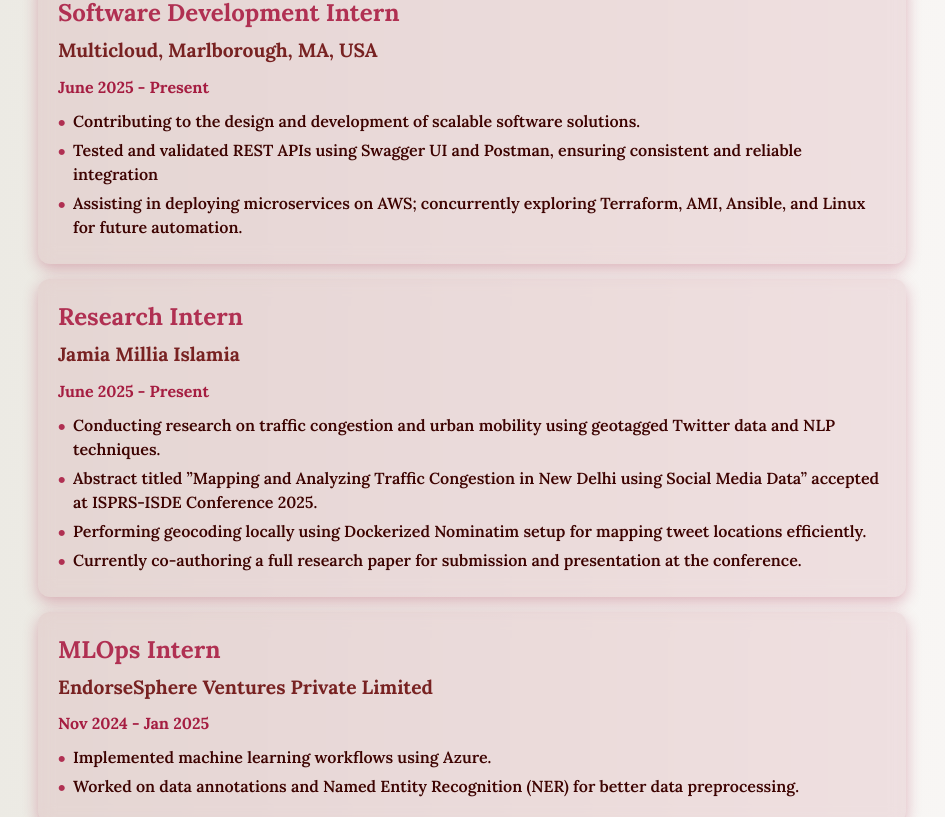
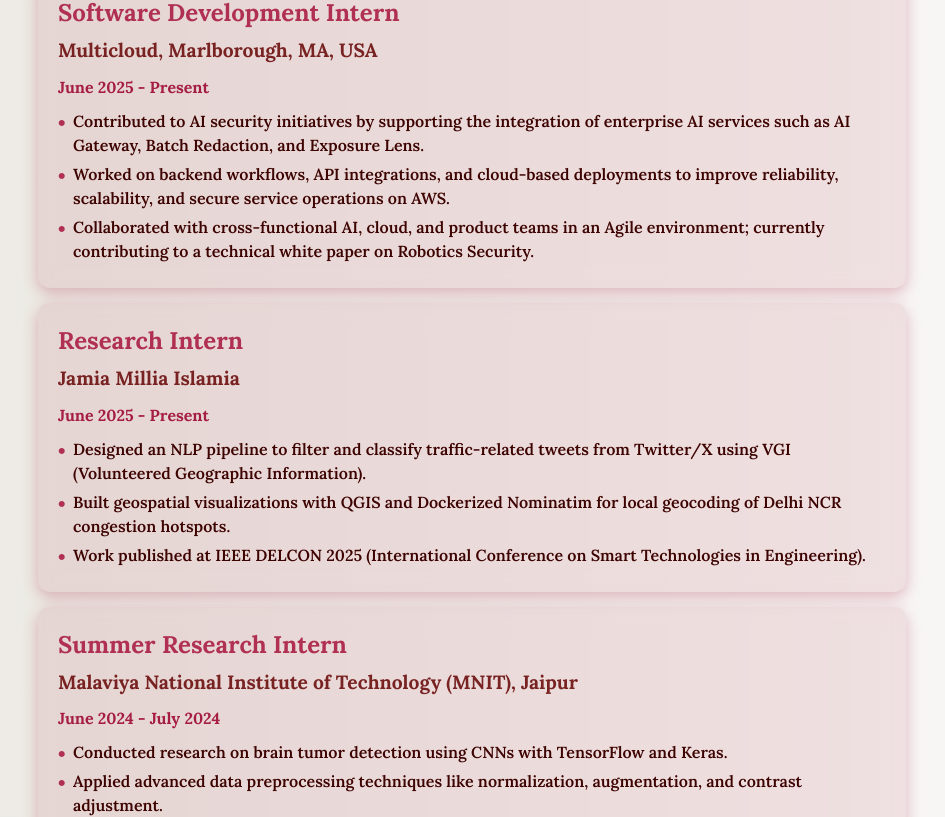
Before and after one commit to ramsha287/portfolio-react, a React (Create React App) app: page /experience in a window 1280 px wide. Shown: the part 327-1144 px from the top of the page, without its empty margins (168-1113 px from the left). Built offline with nearby package versions, Linux system fonts and the light colour scheme; a web font is replaced by a local one.

Commit message:
update apr26

```diff
--- a/src/Components/Education/Education.js
+++ b/src/Components/Education/Education.js
@@ -9,7 +9,7 @@
     institution: "Jamia Millia Islamia",
     degree: "B.Tech in Electronics and Communication Engineering",
     year: "2022 - 2026",
-    score: "SPI - 8.46",
+    score: "SPI - 8.4",
   },
   {
     institution: "Allahabad Public School",
@@ -27,8 +27,8 @@
 
 const achievements = [
   {
-    title: "Google Cloud Skills Boost Gold League Member",
-    link: "https://www.cloudskillsboost.google/public_profiles/61b36e3b-d3bd-43d9-adf4-d91f6c5dc2ab",
+    title: "AWS Certified Solutions Architect - Associate",
+    link: "https://www.credly.com/badges/0b16092c-a462-4874-b127-1b86e27df203/public_url",
   },
   {
     title: "Machine Learning Specialization",
@@ -45,6 +45,10 @@
   {
     title: "Unsupervised Learning, Recommenders, Reinforcement Learning",
     link: "https://coursera.org/share/cf786a260cb6a6544b4a2f658f121d88",
+  },
+  {
+    title: "Google Cloud Skills Boost Gold League Member",
+    link: "https://www.cloudskillsboost.google/public_profiles/61b36e3b-d3bd-43d9-adf4-d91f6c5dc2ab",
   },
 ];
 
--- a/src/Components/Experience/Experience.js
+++ b/src/Components/Experience/Experience.js
@@ -7,38 +7,36 @@
     company: "Multicloud, Marlborough, MA, USA",
     duration: "June 2025 - Present",
     description: [
-      "Contributing to the design and development of scalable software solutions.",
-      "Tested and validated REST APIs using Swagger UI and Postman, ensuring consistent and reliable integration",
-      "Assisting in deploying microservices on AWS; concurrently exploring Terraform, AMI, Ansible, and Linux for future automation.",
+      "Contributed to AI security initiatives by supporting the integration of enterprise AI services such as AI Gateway, Batch Redaction, and Exposure Lens.",
+      "Worked on backend workflows, API integrations, and cloud-based deployments to improve reliability, scalability, and secure service operations on AWS.",
+      "Collaborated with cross-functional AI, cloud, and product teams in an Agile environment; currently contributing to a technical white paper on Robotics Security.",
     ],
   },
   {
-    title:"Research Intern",
+    title: "Research Intern",
     company: "Jamia Millia Islamia",
     duration: "June 2025 - Present",
     description: [
-       "Conducting research on traffic congestion and urban mobility using geotagged Twitter data and NLP techniques.",
-        "Abstract titled ”Mapping and Analyzing Traffic Congestion in New Delhi using Social Media Data” accepted at ISPRS-ISDE Conference 2025.",
-        "Performing geocoding locally using Dockerized Nominatim setup for mapping tweet locations efficiently.",
-        "Currently co-authoring a full research paper for submission and presentation at the conference.",
+      "Designed an NLP pipeline to filter and classify traffic-related tweets from Twitter/X using VGI (Volunteered Geographic Information).",
+      "Built geospatial visualizations with QGIS and Dockerized Nominatim for local geocoding of Delhi NCR congestion hotspots.",
+      "Work published at IEEE DELCON 2025 (International Conference on Smart Technologies in Engineering).",
     ]
   },
-  {
-    title: "MLOps Intern",
-    company: "EndorseSphere Ventures Private Limited",
-    duration: "Nov 2024 - Jan 2025",
-    description: [
-      "Implemented machine learning workflows using Azure.",
-      "Worked on data annotations and Named Entity Recognition (NER) for better data preprocessing."
-    ],
-  },
+  // {
+  //   title: "MLOps Intern",
+  //   company: "EndorseSphere Ventures Private Limited",
+  //   duration: "Nov 2024 - Jan 2025",
+  //   description: [
+  //     "Implemented machine learning workflows using Azure.",
+  //     "Worked on data annotations and Named Entity Recognition (NER) for better data preprocessing."
+  //   ],
+  // },
   {
     title: "Summer Research Intern",
     company: "Malaviya National Institute of Technology (MNIT), Jaipur",
     duration: "June 2024 - July 2024",
     description: [
-      "Conducted research on brain tumor and breast cancer detection using CNNs with TensorFlow and Keras.",
-      "Developed CNN models to analyze medical images, improving early detection rates and diagnosis accuracy.",
+      "Conducted research on brain tumor detection using CNNs with TensorFlow and Keras.",
       "Applied advanced data preprocessing techniques like normalization, augmentation, and contrast adjustment.",
       "Achieved 93.6% accuracy with MobileNet and 99.1% ROC score."
     ],
--- a/src/Components/Home/Header/Header.js
+++ b/src/Components/Home/Header/Header.js
@@ -34,23 +34,23 @@
                 <h2>I'm a {" "}
                     <TypeAnimation
                         sequence={[
-                            'MERN Stack Developer', 1000,
-                            'Frontend Developer', 1000,
-                            'Backend Developer', 1000,
-                            'AI/ML Enthusiast', 1000,
+                          'Software Engineer', 1000,
+                            'Backend & Cloud Engineer', 1000,
+                            'Full Stack Developer', 1000,
+                            'AWS Certified Solutions Architect - Associate', 1000,
                         ]}
                         speed={50}
                         repeat={Infinity}
                         wrapper="span"
                     />
                 </h2>
-                <p>From Frontend Aesthetics to Backend Logic, to AI-Powered Intelligence – I Build, Optimize, and Innovate.</p>
+                <p>Python • React • Node.js • AWS • Machine Learning</p>
                 <div className='social-icons'>
-                    <a href="https://drive.google.com/drive/folders/1lDTWbXkIEwO3NGuPEgF9V-NKx3TIjSek?usp=sharing"
+                    {/* <a href="https://drive.google.com/drive/folders/1lDTWbXkIEwO3NGuPEgF9V-NKx3TIjSek?usp=sharing"
                         target="_blank"
                         rel="noopener noreferrer">
                         <button>Resume</button>
-                    </a>
+                    </a> */}
                     <a href="https://github.com/ramsha287" target="_blank" rel="noopener noreferrer">
                         <i className="fab fa-github"></i>
                     </a>
--- a/src/Components/Home/Skills/Skills.js
+++ b/src/Components/Home/Skills/Skills.js
@@ -22,7 +22,11 @@
     { name: "Scikit-learn", icon: "fa-solid fa-brain" },
     { name: "TensorFlow", icon: "fa-solid fa-project-diagram" },
     { name: "Keras", icon: "fa-solid fa-network-wired" },
-    { name: "PyTorch", icon: "fa-solid fa-microchip" }
+    { name: "PyTorch", icon: "fa-solid fa-microchip" },
+    { name: "AWS", icon: "fa-brands fa-aws" },
+    { name: "Linux", icon: "fa-brands fa-linux" },
+    { name: "Docker", icon: "fa-brands fa-docker" },
+
 ];
 
 const Skills = () => {
```
